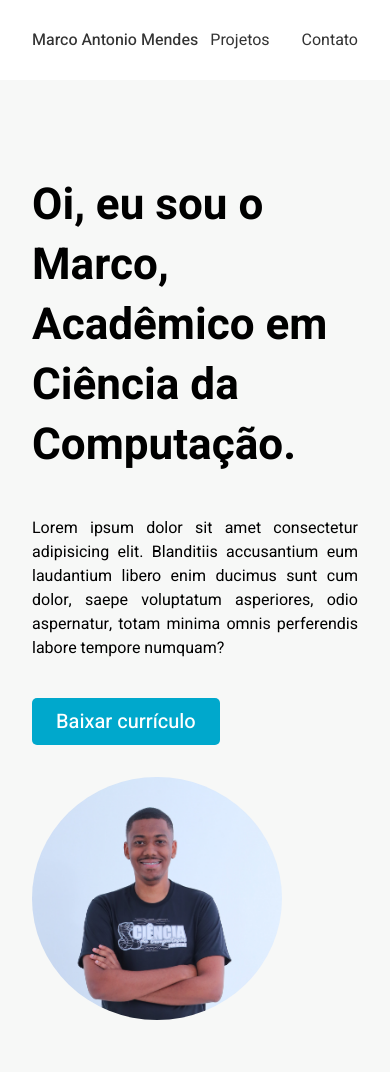
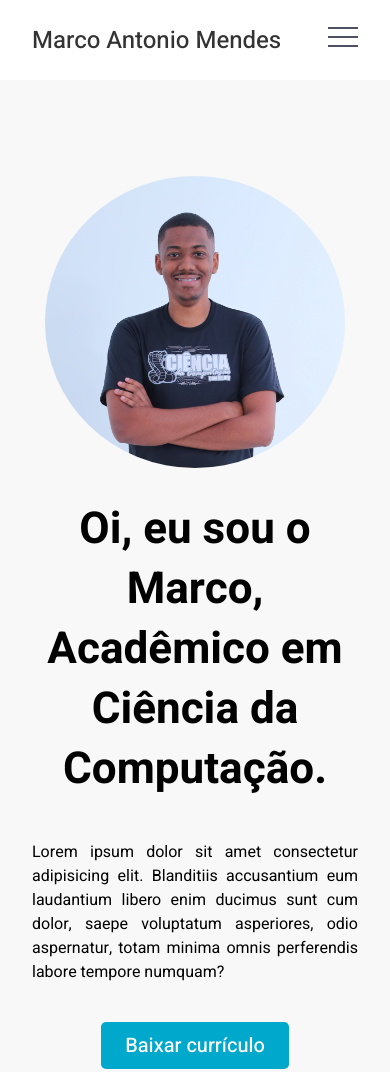
Before and after one commit to marcoasxd/Webpage-Project, a plain HTML site: page index.html in a window 390 px wide. Shown: the top 1072 px of the page. Drawn offline with Linux system fonts and the light colour scheme.

Commit message:
Updating

```diff
--- a/css/style.css
+++ b/css/style.css
@@ -56,6 +56,21 @@ header #navbar .nav-list .nav-item a:hover {
     transition: color 0.3s;
 }
 
+header #navbar .hamburger-menu {
+    display: none;
+}
+
+
+@media (max-width: 820px) {
+    header #navbar .hamburger-menu {
+        display: block;
+    }
+
+    header #navbar .nav-list {
+        display: none;
+    }
+}
+
 /* Banner */
 
 main {
@@ -68,7 +83,6 @@ main #banner {
     padding: 0 2rem;
     margin: 0 auto;
     justify-content: space-between;
-    flex-wrap: wrap;
 }
 
 main #banner .banner-content .banner-title {
@@ -107,6 +121,18 @@ main #banner .banner-image {
     border-radius: 50%;
     width: 100%;
     max-width: 300px;
+}
+
+@media (max-width: 1190px) {
+    main #banner {
+        flex-direction: column-reverse;
+        align-items: center; /* Como defini que a direção do flex seja coluna, o align-items que originalmente era alinhamento vertical, vira alinhamento vertical*/
+        gap: 2em; /* Utilzei o gap para que a imagem não fique colada com o texto */
+    }
+
+    main #banner .banner-content {
+        text-align: center;
+    }
 }
 
 /* Section */
@@ -150,7 +176,7 @@ main #banner .banner-image {
     display: flex;
     justify-content: space-between;
     gap: 2rem;
-    /* margin-bottom: 2rem; */
+    margin-bottom: 2rem;
     padding-bottom: 2rem;
 }
 
@@ -174,22 +200,8 @@ main #banner .banner-image {
     margin-bottom: 19px;
 }
 
-@media screen and (max-width: 768px) {
+@media (max-width: 820px) {
     .posts .posts-content .posts-cards {
-        flex-wrap: wrap;
+        flex-direction: column;
     }
-
-    header #navbar .nav-brand {
-        font-size: 1rem;
-    }
-
-    main #banner .banner-image {
-        border-radius: 50%;
-        width: 100%;
-        max-width: 250px;
-        margin-top: 2rem;
-    }
-
-
-
 }
--- a/index.html
+++ b/index.html
@@ -16,11 +16,6 @@
   <header>
     <nav id="navbar">
       <a href="#" class="nav-brand">Marco Antonio Mendes</a>
-      <div class="menu-toggle">
-        <div class="bar"></div>
-        <div class="bar"></div>
-        <div class="bar"></div>
-      </div>
       <ul class="nav-list">
         <li class="nav-item">
           <a href="#">Projetos</a>
@@ -29,6 +24,13 @@
           <a href="#">Contato</a>
         </li>
       </ul>
+      <div class="hamburger-menu">
+        <svg width="30" height="20" viewBox="0 0 30 20" fill="none" xmlns="http://www.w3.org/2000/svg">
+          <path d="M0 1H30" stroke="#21243D" stroke-width="1.6" />
+          <path d="M0 10H30" stroke="#21243D" stroke-width="1.6" />
+          <path d="M0 19H30" stroke="#21243D" stroke-width="1.6" />
+        </svg>
+      </div>
     </nav>
   </header>
   <main>
```
